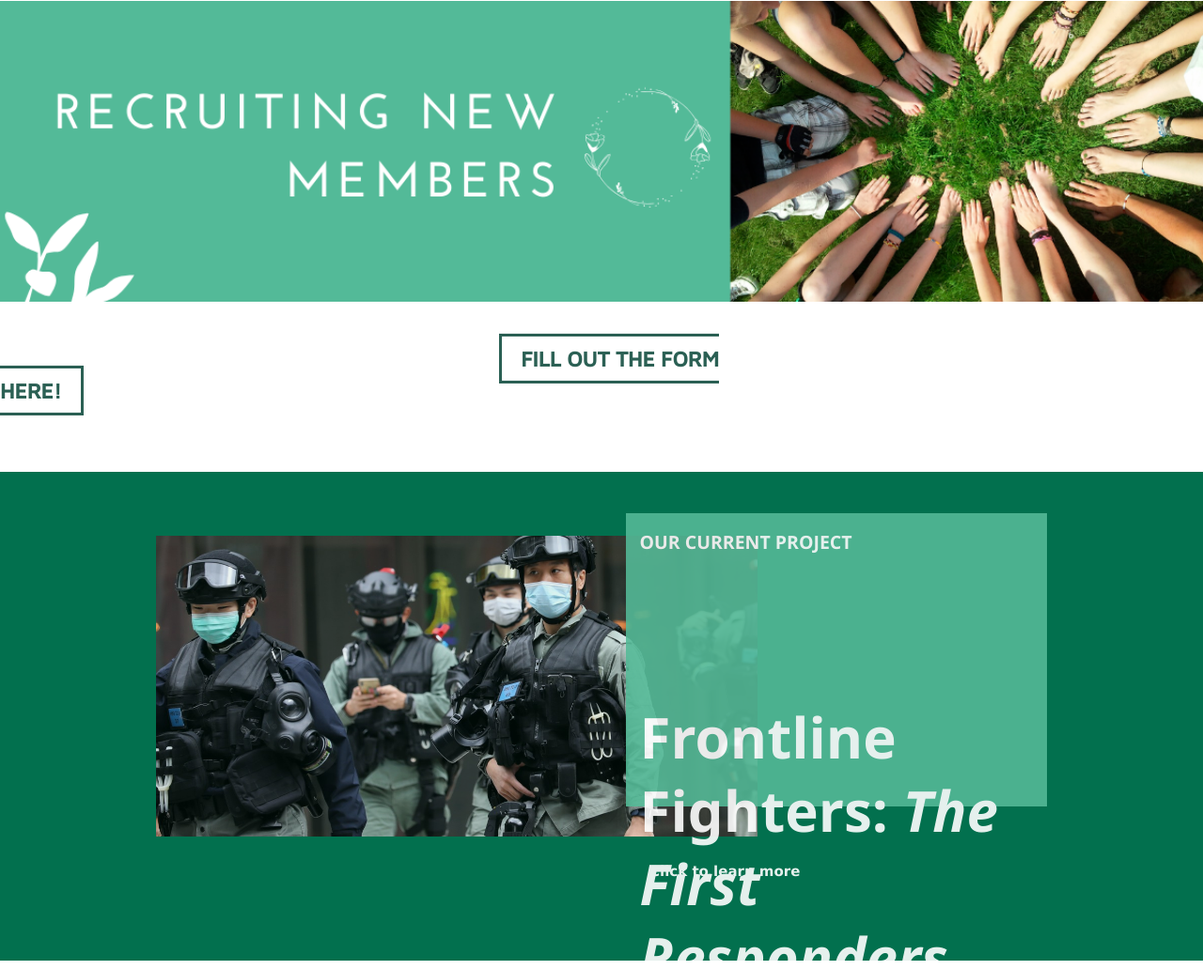
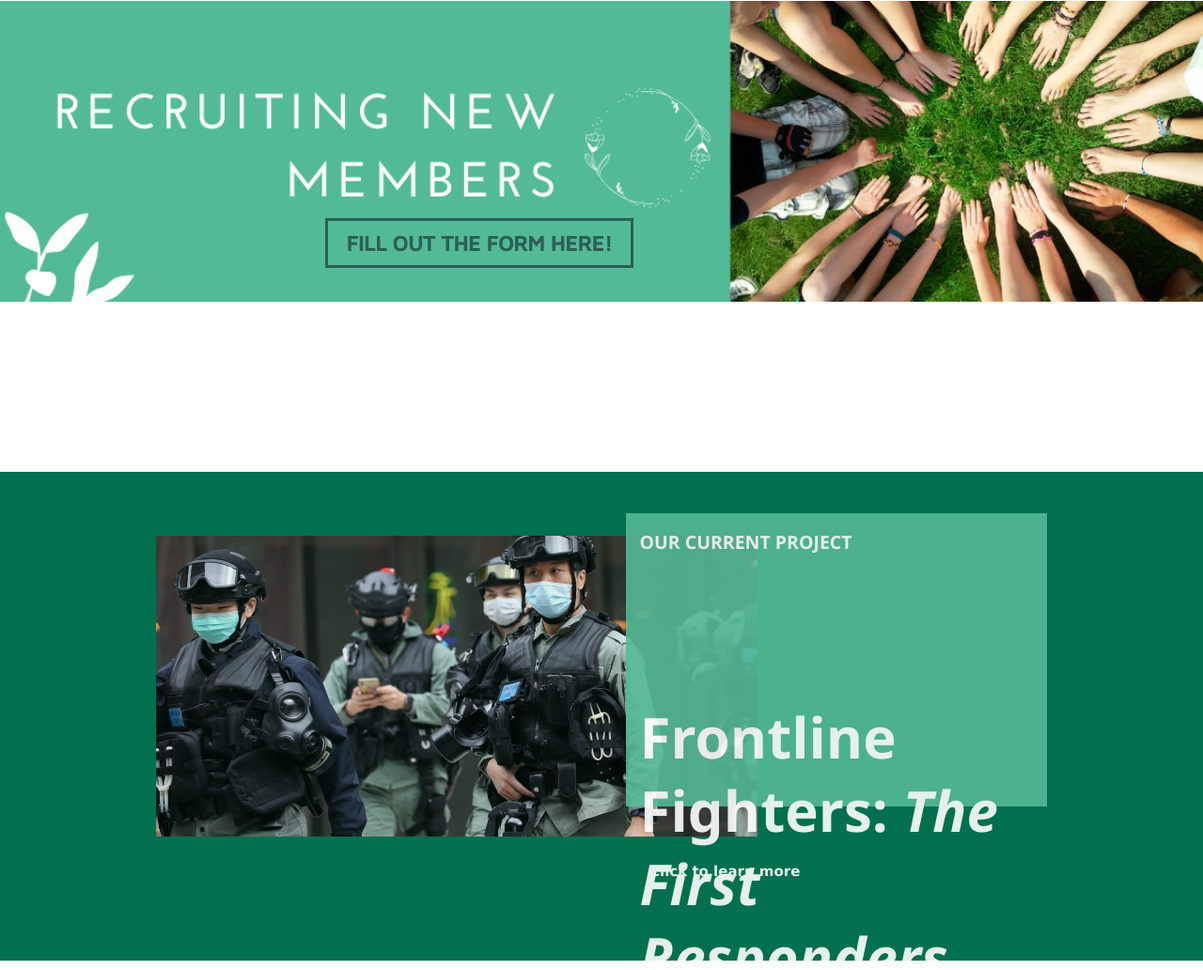
Before and after one commit to ANDREW0307/Gratus-Cubed, a plain HTML site: page HomeV3/homev3.html in a window 1280 px wide. Shown: the part 1354-2386 px from the top of the page at 94% size. Drawn offline with nearby package versions, Linux system fonts and the light colour scheme; files that its build step writes are made by us from their sources; a web font is replaced by a local one.

Commit message:
Changed fill out form

```diff
--- a/HomeV3/homev3.css
+++ b/HomeV3/homev3.css
@@ -899,12 +899,10 @@ height: 2px;
 
 #fillform {
   width: 17%;
-  margin-left: 41.5%;
-  margin-right: 41.5%;
-
   display: inline-block;
   position: relative;
-  top: 20%;
+  top: -8%;
+  left: 27%;
   padding: 10px 20px;
   border-style: solid;
   border-width: medium;
```
